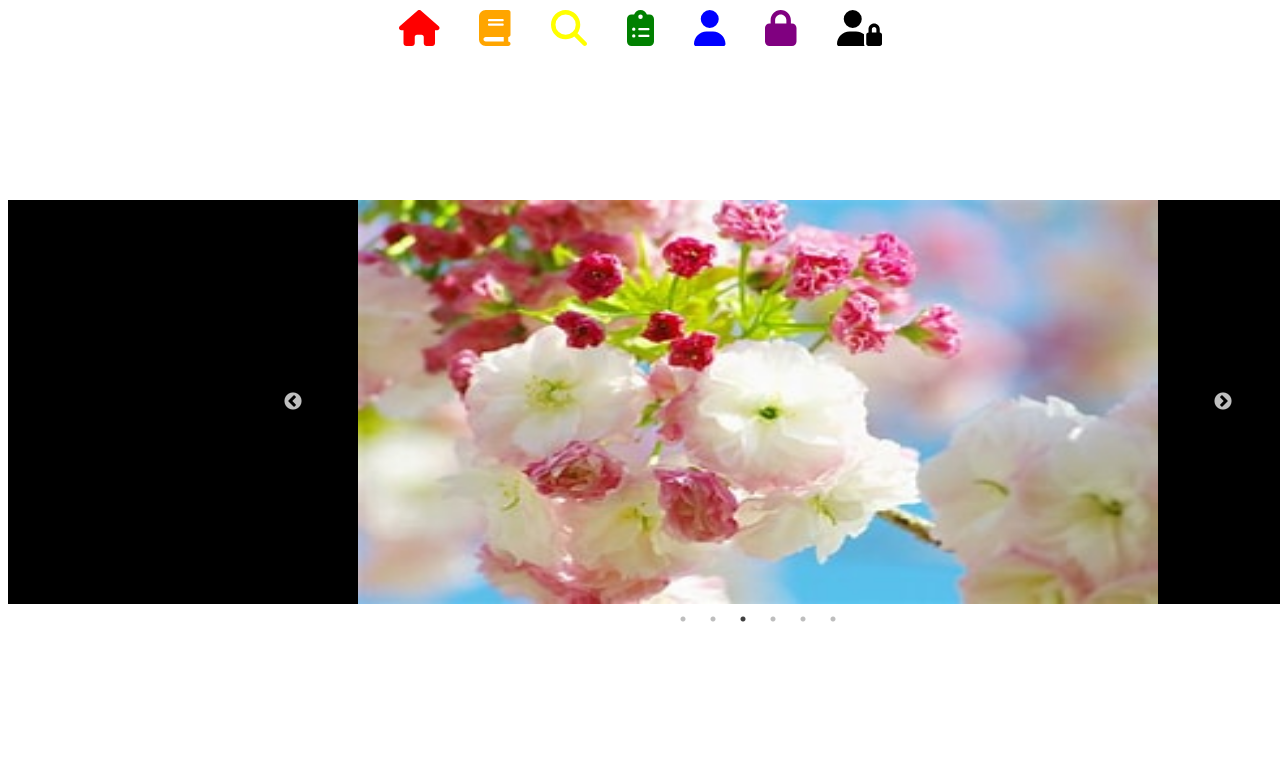
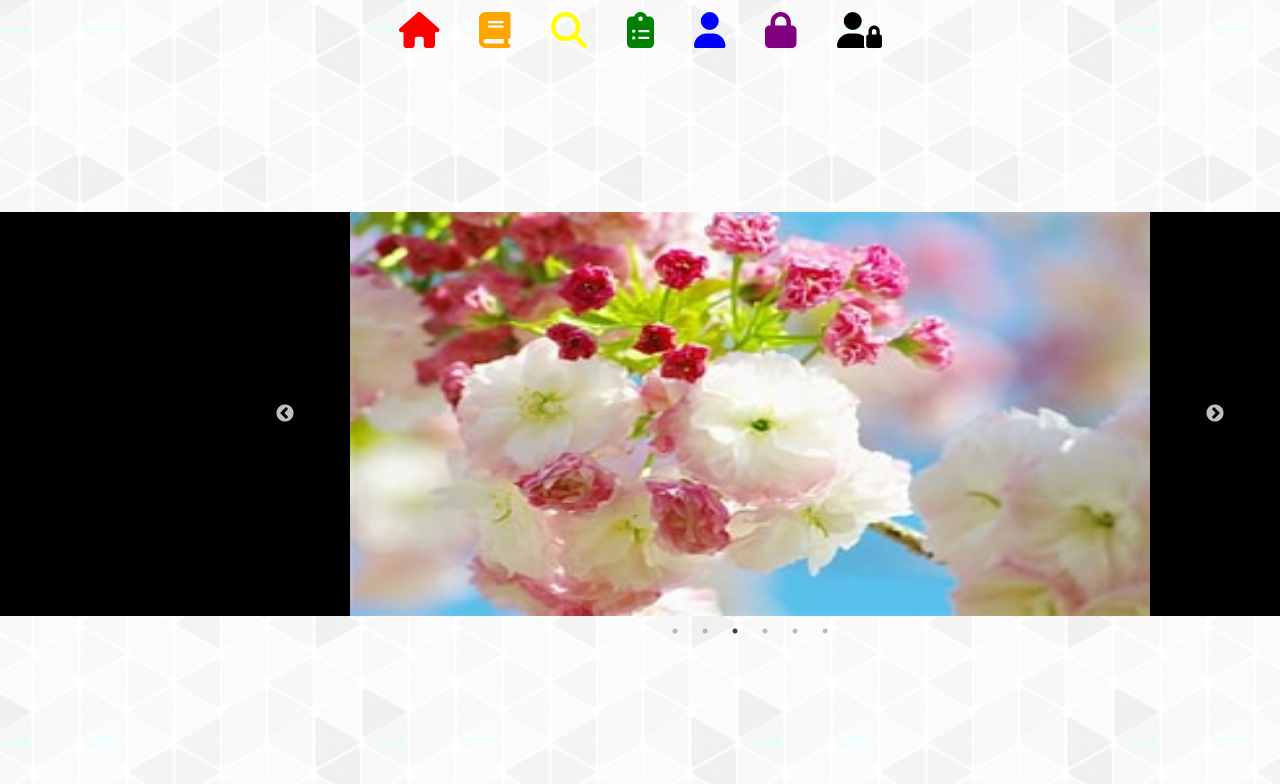
Before and after one commit to KittelLee/book-review, a React (Vite) app: page / in a window 1280 px wide. Shown: the top 784 px of the page. Built offline with nearby package versions, Linux system fonts and the light colour scheme.

Commit message:
Fix: 메인페이지 배경수정 및 헤더 수정

```diff
--- a/src/App.tsx
+++ b/src/App.tsx
@@ -1,13 +1,27 @@
 import { Routes, Route } from "react-router-dom";
+import { createGlobalStyle } from "styled-components";
 import "../firebaseConfig";
 import Footer from "./components/Footer";
 import Header from "./components/Header";
 import Home from "./pages/Home";
 import Login from "./components/Login/Login";
 import SignUp from "./components/SignUp/SignUp";
+import BackgroundImg from "./assets/images/deco.png";
+
+const GlobalStyle = createGlobalStyle`
+  body, html {
+    margin: 0;
+    padding: 0;
+  }
+  body {
+    background: url(${BackgroundImg});
+  }
+`;
 
 function App() {
   return (
+    <>
+      <GlobalStyle />
       <div className="App">
         <Header />
         <Routes>
@@ -21,6 +35,7 @@ function App() {
         </Routes>
         <Footer />
       </div>
+    </>
   );
 }
 
--- a/src/components/Header.tsx
+++ b/src/components/Header.tsx
@@ -58,6 +58,7 @@ const HeaderWrap = styled.div`
 
 const Navbar = styled.div`
   position: relative;
+  margin: 10px;
   .sub-list {
     text-decoration: none;
     color: black;
@@ -65,6 +66,9 @@ const Navbar = styled.div`
     z-index: 1;
     margin: 0 20px;
     font-size: 36px;
+    @media screen and (max-width: 600px) {
+      font-size: 28px;
+    }
     span {
       display: none;
     }
```
Also changed, not shown: src/assets/images/deco.png (added), 1 other file (tests, documents, lock files or other folders). Lines whose indentation alone changed are shown as unchanged.
